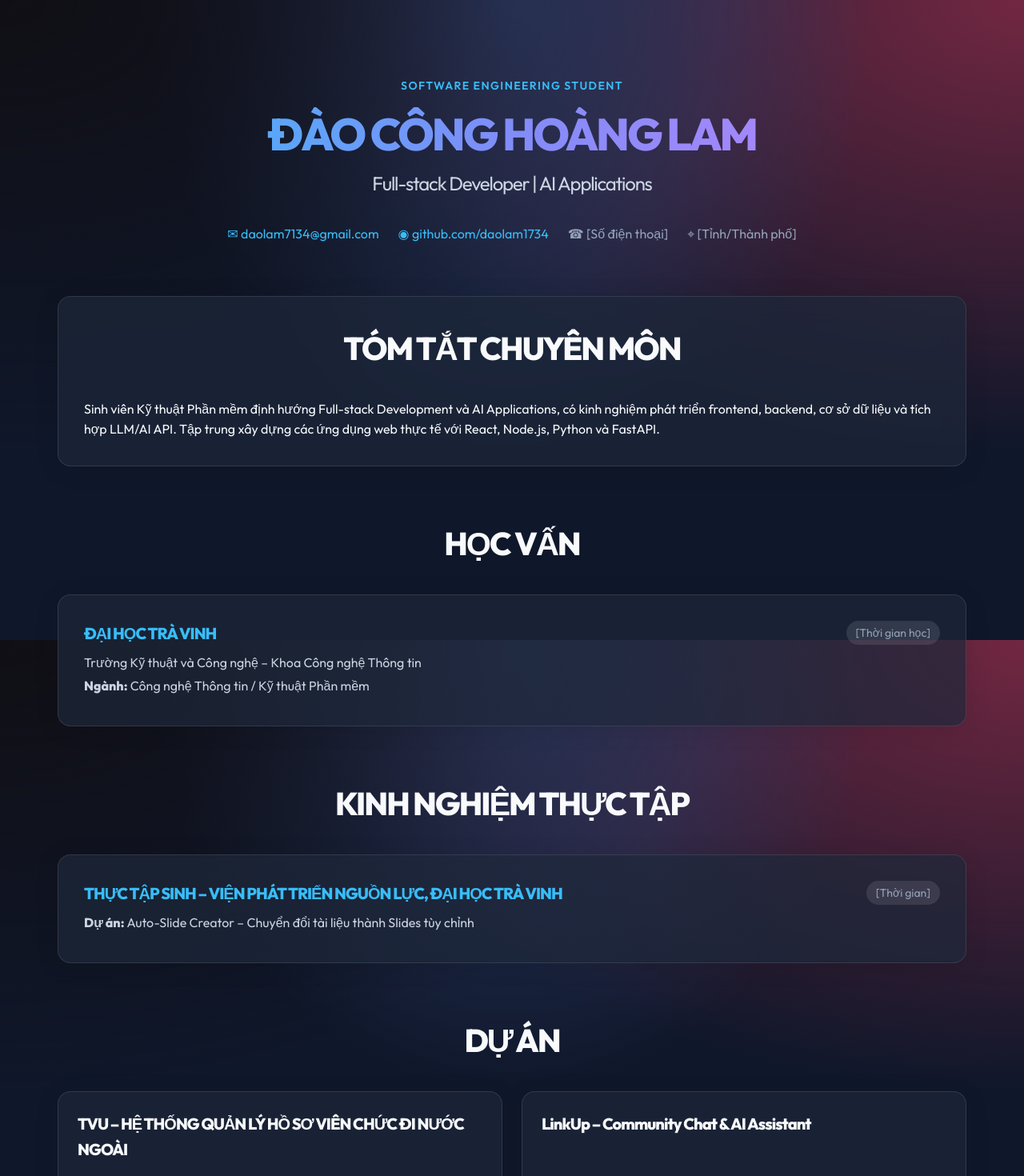
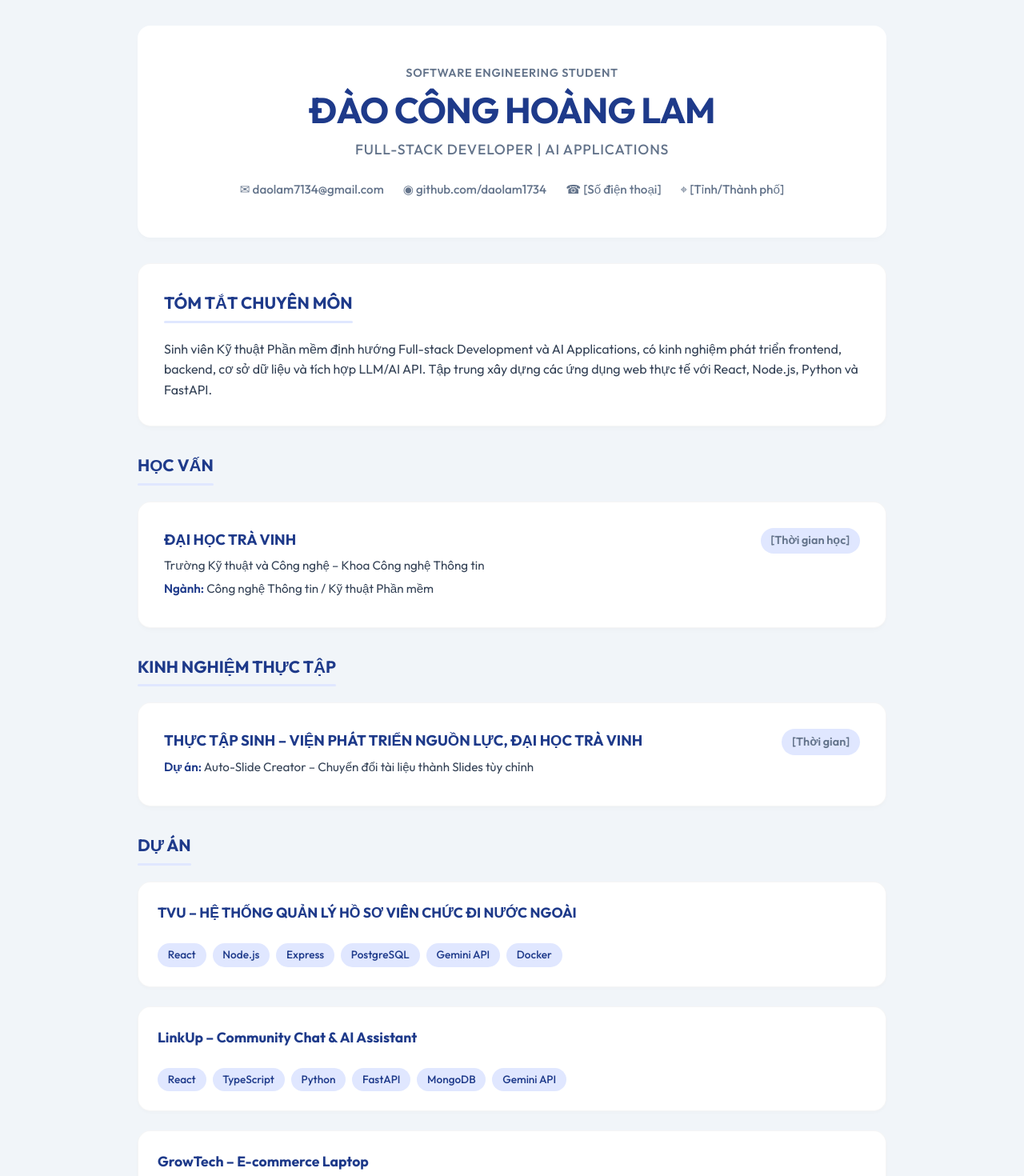
Before and after one commit to daolam1734/portfolio-cv, a React (Vite) app: page / in a window 1280 px wide. Shown: the top 1470 px of the page at 80% size. Built offline with nearby package versions, Linux system fonts and the light colour scheme.

Commit message:
Update styling to match standard light theme form

```diff
--- a/src/index.css
+++ b/src/index.css
@@ -1,12 +1,15 @@
-@import url('https://fonts.googleapis.com/css2?family=Outfit:wght@300;400;600;800&display=swap');
+@import url('https://fonts.googleapis.com/css2?family=Outfit:wght@300;400;500;600;700;800&display=swap');
 
 :root {
-  --bg-color: #0f172a;
-  --text-color: #f8fafc;
-  --accent-color: #38bdf8;
-  --accent-color-hover: #0284c7;
-  --card-bg: rgba(30, 41, 59, 0.7);
-  --card-border: rgba(255, 255, 255, 0.1);
+  --bg-color: #F1F5F9;           /* Nền section */
+  --text-color: #334155;         /* Main text (dark gray for readability) */
+  --text-secondary: #64748B;     /* Chữ phụ */
+  --accent-color: #3B82F6;       /* Điểm nhấn, tag */
+  --accent-color-hover: #2563EB;
+  --title-color: #1E3A8A;        /* Tiêu đề, icon */
+  --card-bg: #FFFFFF;            /* Nền trắng cho các block */
+  --badge-bg: #E0E7FF;           /* Nền nhẹ, thẻ */
+  --card-border: rgba(0, 0, 0, 0.04);
 }
 
 * {
@@ -21,108 +24,147 @@ body {
   color: var(--text-color);
   line-height: 1.6;
   overflow-x: hidden;
-  background-image:
-    radial-gradient(at 0% 0%, hsla(253,16%,7%,1) 0, transparent 50%),
-    radial-gradient(at 50% 0%, hsla(225,39%,30%,1) 0, transparent 50%),
-    radial-gradient(at 100% 0%, hsla(339,49%,30%,1) 0, transparent 50%);
-  background-attachment: fixed;
 }
 
-h1, h2, h3 {
-  font-weight: 800;
-  letter-spacing: -0.05em;
+h1, h2, h3, h4 {
+  font-weight: 700;
+  color: var(--title-color);
+}
+
+strong {
+  font-weight: 600;
+  color: var(--title-color);
 }
 
 a {
   text-decoration: none;
-  color: var(--accent-color);
+  color: var(--text-secondary);
   transition: color 0.3s ease;
 }
 
 a:hover {
-  color: var(--accent-color-hover);
+  color: var(--accent-color);
 }
 
 .container {
-  max-width: 1200px;
+  max-width: 1000px; /* Reduced width to match CV proportions better */
   margin: 0 auto;
   padding: 2rem;
 }
 
-/* Glassmorphism utility */
+/* Card / Box utility */
 .glass {
   background: var(--card-bg);
-  backdrop-filter: blur(16px);
-  -webkit-backdrop-filter: blur(16px);
   border: 1px solid var(--card-border);
   border-radius: 1rem;
   padding: 2rem;
-  box-shadow: 0 4px 30px rgba(0, 0, 0, 0.1);
+  box-shadow: 0 4px 6px -1px rgba(0, 0, 0, 0.02), 0 2px 4px -1px rgba(0, 0, 0, 0.02);
   transition: transform 0.3s ease, box-shadow 0.3s ease;
 }
 
 .glass:hover {
-  transform: translateY(-5px);
-  box-shadow: 0 10px 40px rgba(0, 0, 0, 0.2);
-}
-
-/* Typography */
-.text-gradient {
-  background: linear-gradient(to right, #38bdf8, #818cf8, #c084fc);
-  -webkit-background-clip: text;
-  -webkit-text-fill-color: transparent;
-  background-clip: text;
+  box-shadow: 0 10px 15px -3px rgba(0, 0, 0, 0.05), 0 4px 6px -2px rgba(0, 0, 0, 0.03);
 }
 
 /* Animations */
 @keyframes fadeIn {
-  from { opacity: 0; transform: translateY(20px); }
+  from { opacity: 0; transform: translateY(15px); }
   to { opacity: 1; transform: translateY(0); }
 }
 
 .animate-fade-in {
-  animation: fadeIn 0.8s ease-out forwards;
+  animation: fadeIn 0.6s ease-out forwards;
 }
 
-.delay-1 { animation-delay: 0.2s; opacity: 0; }
-.delay-2 { animation-delay: 0.4s; opacity: 0; }
-.delay-3 { animation-delay: 0.6s; opacity: 0; }
+.delay-1 { animation-delay: 0.1s; opacity: 0; }
+.delay-2 { animation-delay: 0.2s; opacity: 0; }
+.delay-3 { animation-delay: 0.3s; opacity: 0; }
 
-/* Header */
-header {
+/* ================= HEADER ================= */
+.cv-header {
   text-align: center;
-  margin-bottom: 4rem;
-  padding-top: 4rem;
+  margin-bottom: 2rem;
+  padding: 3rem 2rem;
+  background: var(--card-bg);
+  border-radius: 1rem;
+  box-shadow: 0 4px 6px -1px rgba(0, 0, 0, 0.02);
 }
 
-header h1 {
-  font-size: 4rem;
-  margin-bottom: 1rem;
+.cv-label {
+  font-size: 0.9rem;
+  letter-spacing: 0.05em;
+  color: var(--text-secondary);
+  text-transform: uppercase;
+  font-weight: 600;
+  margin-bottom: 0.5rem;
 }
 
-header p {
-  font-size: 1.25rem;
-  color: #94a3b8;
-  max-width: 600px;
-  margin: 0 auto;
+.cv-header h1 {
+  font-size: 2.8rem;
+  margin-bottom: 0.5rem;
+  line-height: 1.2;
+  color: var(--title-color);
+  text-transform: uppercase;
+  letter-spacing: -0.02em;
 }
 
-/* Section */
+.cv-header h2 {
+  font-size: 1.1rem;
+  font-weight: 500;
+  color: var(--text-secondary);
+  margin-bottom: 1.5rem;
+  text-transform: uppercase;
+  letter-spacing: 0.05em;
+}
+
+.contact-info {
+  display: flex;
+  flex-wrap: wrap;
+  justify-content: center;
+  gap: 1.5rem;
+  color: var(--text-secondary);
+}
+
+.contact-info a, .contact-info span {
+  display: flex;
+  align-items: center;
+  gap: 0.4rem;
+  font-size: 0.95rem;
+  font-weight: 500;
+}
+
+/* ================= SECTIONS ================= */
 section {
-  margin-bottom: 4rem;
+  margin-bottom: 2rem;
 }
 
 section h2 {
-  font-size: 2.5rem;
-  margin-bottom: 2rem;
-  text-align: center;
+  font-size: 1.3rem;
+  margin-bottom: 1.25rem;
+  text-align: left;
+  display: inline-block;
+  text-transform: uppercase;
+  color: var(--title-color);
+  position: relative;
+  padding-bottom: 0.5rem;
+}
+
+section h2::after {
+  content: '';
+  position: absolute;
+  left: 0;
+  bottom: 0;
+  width: 100%;
+  height: 3px;
+  background-color: var(--badge-bg);
+  border-radius: 2px;
 }
 
 /* Grid Layouts */
 .grid-2 {
   display: grid;
   grid-template-columns: 1fr;
-  gap: 2rem;
+  gap: 1.5rem;
 }
 
 @media (min-width: 768px) {
@@ -134,7 +176,7 @@ section h2 {
 .grid-3 {
   display: grid;
   grid-template-columns: 1fr;
-  gap: 2rem;
+  gap: 1.5rem;
 }
 
 @media (min-width: 768px) {
@@ -149,121 +191,28 @@ section h2 {
   }
 }
 
+.grid-2 h3 {
+  margin-bottom: 0.75rem;
+  color: var(--title-color);
+  font-size: 1.1rem;
+}
+
 /* Badges */
 .badges {
   display: flex;
   flex-wrap: wrap;
-  gap: 0.75rem;
-  margin-top: 1rem;
+  gap: 0.5rem;
+  margin-top: 0.75rem;
 }
 
 .badge {
-  background: rgba(56, 189, 248, 0.1);
-  color: var(--accent-color);
-  padding: 0.25rem 0.75rem;
+  background: var(--badge-bg);
+  color: var(--title-color);
+  padding: 0.25rem 0.8rem;
   border-radius: 9999px;
-  font-size: 0.875rem;
-  font-weight: 600;
-  border: 1px solid rgba(56, 189, 248, 0.2);
-}
-
-/* Timeline */
-.timeline-item {
-  position: relative;
-  padding-left: 2rem;
-  margin-bottom: 2rem;
-  border-left: 2px solid var(--accent-color);
-}
-
-.timeline-item::before {
-  content: '';
-  position: absolute;
-  left: -0.4rem;
-  top: 0;
-  width: 0.75rem;
-  height: 0.75rem;
-  border-radius: 50%;
-  background: var(--accent-color);
-}
-
-.timeline-date {
-  font-size: 0.875rem;
-  color: #94a3b8;
-  margin-bottom: 0.5rem;
-}
-
-.timeline-title {
-  font-size: 1.25rem;
-  font-weight: 600;
-  margin-bottom: 0.5rem;
-}
-
-.timeline-content {
-  color: #cbd5e1;
-}
-
-/* Button */
-.btn {
-  display: inline-block;
-  background: linear-gradient(to right, #38bdf8, #818cf8);
-  color: white;
-  padding: 0.75rem 1.5rem;
-  border-radius: 9999px;
-  font-weight: 600;
+  font-size: 0.85rem;
+  font-weight: 500;
   border: none;
-  cursor: pointer;
-  text-decoration: none;
-  transition: transform 0.2s, box-shadow 0.2s;
-}
-
-.btn:hover {
-  transform: translateY(-2px);
-  box-shadow: 0 4px 15px rgba(56, 189, 248, 0.4);
-  color: white;
-}
-
-/* Header & Personal Info */
-.cv-header {
-  text-align: center;
-  margin-bottom: 4rem;
-  padding-top: 4rem;
-}
-
-.cv-label {
-  font-size: 0.875rem;
-  letter-spacing: 0.1em;
-  color: var(--accent-color);
-  text-transform: uppercase;
-  font-weight: 600;
-  margin-bottom: 1rem;
-}
-
-.cv-header h1 {
-  font-size: 3.5rem;
-  margin-bottom: 0.5rem;
-  line-height: 1.2;
-}
-
-.cv-header h2 {
-  font-size: 1.5rem;
-  font-weight: 400;
-  color: #cbd5e1;
-  margin-bottom: 2rem;
-}
-
-.contact-info {
-  display: flex;
-  flex-wrap: wrap;
-  justify-content: center;
-  gap: 1.5rem;
-  color: #94a3b8;
-}
-
-.contact-info a, .contact-info span {
-  display: flex;
-  align-items: center;
-  gap: 0.5rem;
-  font-size: 1rem;
 }
 
 /* CV Items */
@@ -275,23 +224,31 @@ section h2 {
   gap: 1rem;
 }
 
+.cv-item > div {
+  flex: 1;
+}
+
 .cv-item h3 {
-  font-size: 1.25rem;
-  color: var(--accent-color);
-  margin-bottom: 0.5rem;
+  font-size: 1.15rem;
+  color: var(--title-color);
+  margin-bottom: 0.4rem;
+  font-weight: 700;
+  text-transform: uppercase;
 }
 
 .cv-item p {
-  color: #cbd5e1;
+  color: var(--text-color);
   margin-bottom: 0.25rem;
+  font-size: 0.95rem;
 }
 
 .cv-item .date {
-  background: rgba(255, 255, 255, 0.1);
-  padding: 0.25rem 0.75rem;
+  font-size: 0.9rem;
+  color: var(--text-secondary);
+  font-weight: 600;
+  background: var(--badge-bg);
+  padding: 0.3rem 0.8rem;
   border-radius: 9999px;
-  font-size: 0.875rem;
-  color: #94a3b8;
   white-space: nowrap;
 }
 
@@ -302,36 +259,86 @@ section h2 {
   gap: 1.5rem;
 }
 
-@media (min-width: 768px) {
-  .project-list {
-    grid-template-columns: 1fr 1fr;
-  }
-}
-
 .project-item {
   display: flex;
   flex-direction: column;
   justify-content: space-between;
   padding: 1.5rem;
+  background: var(--card-bg);
+  border-radius: 1rem;
+  box-shadow: 0 2px 4px rgba(0,0,0,0.02);
 }
 
 .project-header h3 {
-  font-size: 1.25rem;
-  color: var(--text-color);
-  margin-bottom: 1rem;
+  font-size: 1.1rem;
+  color: var(--title-color);
+  margin-bottom: 0.75rem;
+  font-weight: 700;
 }
 
-.grid-2 h3 {
-  margin-bottom: 1rem;
-  color: #f8fafc;
+/* Timeline */
+.timeline-item {
+  position: relative;
+  padding-left: 1.5rem;
+  margin-bottom: 1.5rem;
+  border-left: 2px solid var(--badge-bg);
+}
+
+.timeline-item::before {
+  content: '';
+  position: absolute;
+  left: -0.35rem;
+  top: 0.3rem;
+  width: 0.6rem;
+  height: 0.6rem;
+  border-radius: 50%;
+  background: var(--accent-color);
+}
+
+.timeline-date {
+  font-size: 0.85rem;
+  color: var(--text-secondary);
+  margin-bottom: 0.25rem;
+  font-weight: 600;
+}
+
+.timeline-title {
   font-size: 1.1rem;
+  font-weight: 700;
+  color: var(--title-color);
+  margin-bottom: 0.25rem;
+}
+
+.timeline-content {
+  color: var(--text-color);
+}
+
+/* Button */
+.btn {
+  display: inline-block;
+  background: var(--accent-color);
+  color: white;
+  padding: 0.6rem 1.25rem;
+  border-radius: 9999px;
+  font-weight: 600;
+  border: none;
+  cursor: pointer;
+  text-decoration: none;
+  transition: transform 0.2s, background-color 0.2s;
+}
+
+.btn:hover {
+  transform: translateY(-2px);
+  background: var(--accent-color-hover);
+  color: white;
 }
 
 /* Footer */
 footer {
   text-align: center;
   padding: 2rem 0;
-  margin-top: 4rem;
-  border-top: 1px solid rgba(255, 255, 255, 0.1);
-  color: #94a3b8;
+  margin-top: 3rem;
+  color: var(--text-secondary);
+  font-size: 0.9rem;
+  border-top: 1px solid var(--card-border);
 }
```
